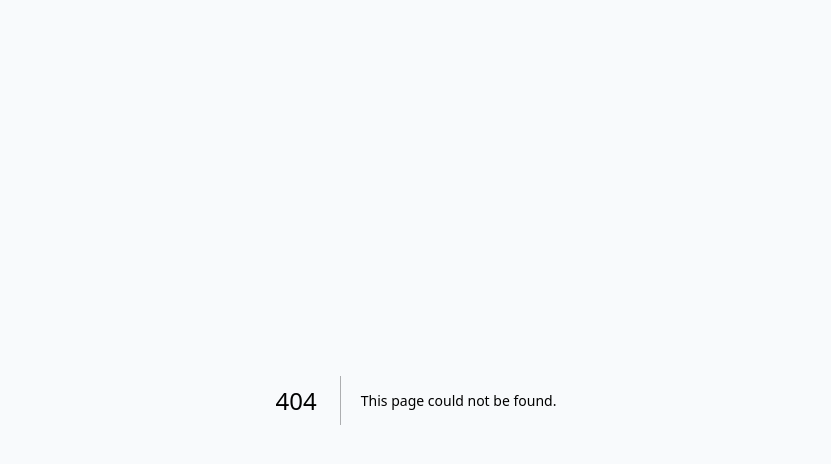
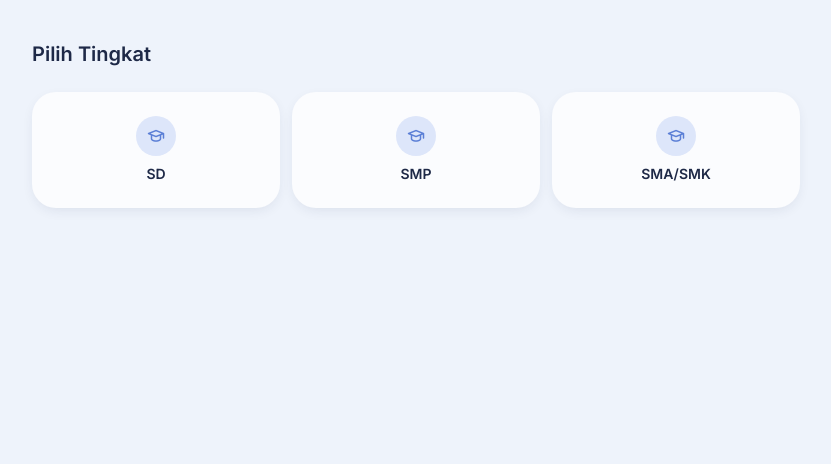
Before and after one commit to rioopr-beep/quizme, a Next.js app: page /school in a window 1280 px wide. Before the commit this address had no page. Shown: the top 464 px of the page, without its empty margins (224-1055 px from the left). Built offline with nearby package versions, Linux system fonts and the light colour scheme.

Commit message:
Create page.tsx

```diff
--- /dev/null
+++ b/app/(quiz)/school/page.tsx
@@ -0,0 +1,38 @@
+'use client';
+
+import { useRouter } from 'next/navigation';
+import { useLanguage } from '../../../context/LanguageContext';
+import { SCHOOL_LEVELS } from '../../../types/schoolPool';
+
+export default function SchoolLevelPage(): JSX.Element {
+  const router = useRouter();
+  const { language } = useLanguage();
+
+  const heading = language === 'id' ? 'Pilih Tingkat' : 'Choose Level';
+
+  return (
+    <main className="min-h-screen bg-base-bg px-6 py-10 sm:px-10">
+      <div className="mx-auto max-w-3xl">
+        <h1 className="text-xl font-semibold text-text-primary mb-6">{heading}</h1>
+
+        <div className="grid grid-cols-3 gap-3">
+          {SCHOOL_LEVELS.map((level) => (
+            <button
+              key={level.key}
+              type="button"
+              onClick={() => router.push(`/school/${level.key}`)}
+              className="flex flex-col items-center justify-center gap-2 rounded-floating bg-base-surface shadow-floating-sm p-6 text-center transition active:scale-95 hover:shadow-floating"
+            >
+              <div className="flex h-10 w-10 items-center justify-center rounded-full bg-accent-soft text-accent">
+                <i className="ti ti-school text-lg" />
+              </div>
+              <span className="text-sm font-semibold text-text-primary">
+                {language === 'id' ? level.label_id : level.label_en}
+              </span>
+            </button>
+          ))}
+        </div>
+      </div>
+    </main>
+  );
+}
```
